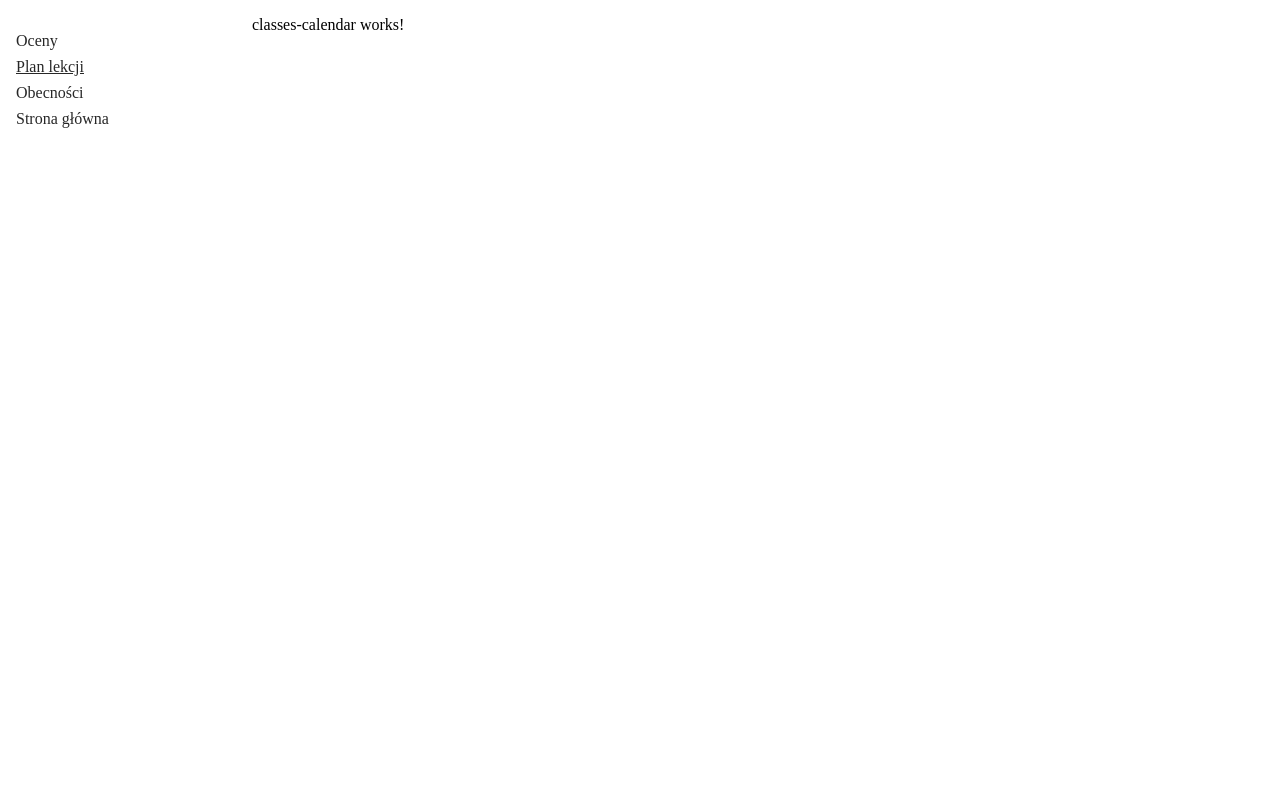
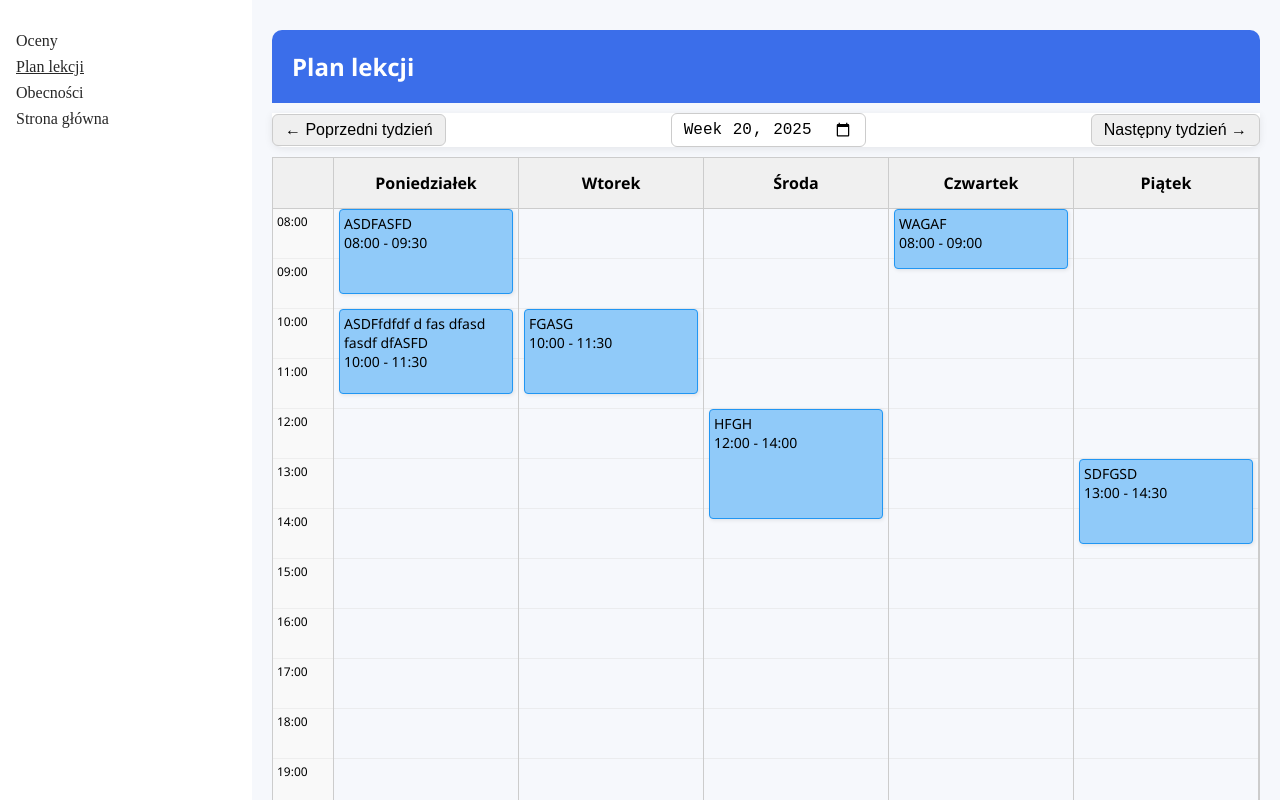
Before and after one commit to RafalJakimowicz/DziennikFrontend, an Angular app: page / in a window 1280 px wide. Both pictures are taken after a click on the button "Zobacz plan". Shown: the top 800 px of the page. Built offline with nearby package versions, Linux system fonts and the light colour scheme.

Commit message:
Add files via upload

```diff
--- a/src/app/components/page/classes-calendar/classes-calendar.component.css
+++ b/src/app/components/page/classes-calendar/classes-calendar.component.css
@@ -0,0 +1,139 @@
+:host {
+  display: block;
+  font-family: 'Segoe UI', sans-serif;
+  background-color: #f6f8fc;
+  padding: 20px;
+}
+
+#calendar-header {
+  background-color: #3b6eea;
+  color: white;
+  padding: 20px;
+  border-radius: 10px 10px 0 0;
+  font-size: 1.5em;
+  font-weight: bold;
+  margin-top: 10px;
+  margin-bottom: 10px;
+}
+
+.calendar-controls {
+  margin-bottom: 10px;
+  background-color: #ffffff;
+  color: #333;
+  border-radius: 0 0 10px 10px;
+  display: flex;
+  align-items: center;
+  justify-content: space-between;
+  flex-wrap: wrap;
+  gap: 15px;
+  box-shadow: 0 2px 8px rgba(0, 0, 0, 0.08);
+}
+
+.calendar-controls button {
+  padding: 6px 12px;
+  border-radius: 6px;
+  border: 1px solid #ccc;
+  font-size: 16px;
+}
+
+.calendar-container {
+  display: flex;
+  position: relative;
+  height: 800px;
+  border: 1px solid #ccc;
+}
+
+.time-column {
+  width: 60px;
+  border-right: 1px solid #ccc;
+  background-color: #f9f9f9;
+  position: relative;
+}
+
+.corner-cell {
+  height: 50px;
+  background-color: #f0f0f0;
+  border-bottom: 1px solid #ccc;
+}
+
+.time-slot {
+  height: 50px;
+  padding: 4px;
+  font-size: 12px;
+  border-bottom: 1px solid #eee;
+  box-sizing: border-box;
+}
+
+.day-columns {
+  display: flex;
+  flex: 1;
+}
+
+.day-column {
+  flex: 1;
+  border-right: 1px solid #ccc;
+  position: relative;
+}
+
+.day-header {
+  text-align: center;
+  font-weight: bold;
+  background-color: #f0f0f0;
+  padding: 0;
+  margin: 0;
+  height: 50px;
+  line-height: 50px;
+  border-bottom: 1px solid #ccc;
+}
+
+.day-body {
+  position: relative;
+  height: 750px;
+  box-sizing: border-box;
+}
+
+.day-body::before {
+  content: '';
+  position: absolute;
+  top: 0;
+  bottom: 0;
+  width: 100%;
+  background-image: repeating-linear-gradient(
+    to bottom,
+    transparent,
+    transparent 49px,
+    #e0e0e0 50px
+  );
+  z-index: 0;
+}
+
+.lesson-block {
+  position: absolute;
+  left: 5px;
+  right: 5px;
+  background-color: #90caf9;
+  border: 1px solid #2196f3;
+  border-radius: 4px;
+  color: #000;
+  font-size: 14px;
+  padding: 4px;
+  overflow: hidden;
+  box-shadow: 1px 1px 4px rgba(0,0,0,0.1);
+  z-index: 1;
+}
+
+input[type="week"] {
+  padding: 6px 12px;
+  border-radius: 6px;
+  border: 1px solid #ccc;
+  font-size: 16px;
+}
+
+input[type="week"]:hover {
+  border-color: #999;
+}
+
+input[type="week"]:focus {
+  border-color: #007bff;
+  box-shadow: 0 0 0 3px rgba(0, 123, 255, 0.25);
+}
--- a/src/app/components/page/classes-calendar/classes-calendar.component.html
+++ b/src/app/components/page/classes-calendar/classes-calendar.component.html
@@ -1 +1,32 @@
-<p>classes-calendar works!</p>
+<div id="calendar-header">Plan lekcji</div>
+<div class="calendar-controls">
+  <button (click)="changeWeek(-1)">← Poprzedni tydzień</button>
+  <input type="week"
+         [value]="currentYear + '-W' + (currentWeek < 10 ? '0' + currentWeek : currentWeek)"
+         (change)="onWeekChange($event)">
+  <button (click)="changeWeek(1)">Następny tydzień →</button>
+</div>
+
+<div class="calendar-container">
+  <div class="time-column">
+    <div class="corner-cell"></div>
+    <div *ngFor="let hour of hours" class="time-slot">{{ hour }}</div>
+  </div>
+
+  <div class="day-columns">
+    <div *ngFor="let day of days" class="day-column">
+      <div class="day-header">{{ day }}</div>
+      <div class="day-body">
+        <div *ngFor="let lesson of getLessonsForDay(day)"
+             class="lesson-block"
+             [ngStyle]="{
+               'top': getTopOffset(lesson.startTime),
+               'height': getBlockHeight(lesson.startTime, lesson.endTime)
+             }">
+          {{ lesson.subject }}<br>
+          {{ lesson.startTime }} - {{ lesson.endTime }}
+        </div>
+      </div>
+    </div>
+  </div>
+</div>
--- a/src/app/components/page/classes-calendar/classes-calendar.component.ts
+++ b/src/app/components/page/classes-calendar/classes-calendar.component.ts
@@ -1,11 +1,84 @@
 import { Component } from '@angular/core';
+import { CommonModule } from '@angular/common';
 
 @Component({
+  standalone: true,
   selector: 'app-classes-calendar',
-  imports: [],
+  imports: [CommonModule],
   templateUrl: './classes-calendar.component.html',
-  styleUrl: './classes-calendar.component.css'
+  styleUrls: ['./classes-calendar.component.css']
 })
 export class ClassesCalendarComponent {
+  currentWeek: number;
+  currentYear: number;
+  days: string[] = ['Poniedziałek', 'Wtorek', 'Środa', 'Czwartek', 'Piątek'];
+  hours: string[] = [
+    '08:00', '09:00', '10:00', '11:00',
+    '12:00', '13:00', '14:00', '15:00',
+    '16:00', '17:00', '18:00', '19:00'
+  ];
+
+  lessons: any[] = [];
+
+  constructor() {
+    const today = new Date();
+    const { week, year } = this.getWeekNumber(today);
+    this.currentWeek = week;
+    this.currentYear = year;
+    this.loadSampleLessons();
+  }
+
+  changeWeek(offset: number) {
+    const firstDayOfYear = new Date(this.currentYear, 0, 1);
+    const newDate = new Date(firstDayOfYear.getTime() + (this.currentWeek - 1 + offset) * 7 * 86400000);
+    const { week, year } = this.getWeekNumber(newDate);
+    this.currentWeek = week;
+    this.currentYear = year;
+    this.loadSampleLessons();
+  }
+
+  onWeekChange(event: any) {
+    const [year, week] = event.target.value.split('-W').map(Number);
+    this.currentWeek = week;
+    this.currentYear = year;
+    this.loadSampleLessons();
+  }
+
+  loadSampleLessons() {
+    this.lessons = [
+      { subject: 'ASDFASFD', day: 'Poniedziałek', startTime: '08:00', endTime: '09:30' },
+      { subject: 'ASDFfdfdf d fas dfasd fasdf dfASFD', day: 'Poniedziałek', startTime: '10:00', endTime: '11:30' },
+      { subject: 'FGASG', day: 'Wtorek', startTime: '10:00', endTime: '11:30' },
+      { subject: 'HFGH', day: 'Środa', startTime: '12:00', endTime: '14:00' },
+      { subject: 'WAGAF', day: 'Czwartek', startTime: '08:00', endTime: '09:00' },
+      { subject: 'SDFGSD', day: 'Piątek', startTime: '13:00', endTime: '14:30' }
+    ];
+  }
+
+  getLessonsForDay(day: string) {
+    return this.lessons.filter(l => l.day === day);
+  }
+
+  getTopOffset(time: string): string {
+    const [hour, minute] = time.split(':').map(Number);
+    const totalMinutes = (hour - 8) * 60 + minute;
+    return `${totalMinutes * (50 / 60)}px`;
+  }
+
+  getBlockHeight(startTime: string, endTime: string): string {
+    const [sh, sm] = startTime.split(':').map(Number);
+    const [eh, em] = endTime.split(':').map(Number);
+    const duration = (eh * 60 + em) - (sh * 60 + sm);
+    return `${duration * (50 / 60)}px`;
+  }
+
+  getWeekNumber(date: Date): { week: number, year: number } {
+    const d = new Date(Date.UTC(date.getFullYear(), date.getMonth(), date.getDate()));
+    const dayNum = d.getUTCDay() || 7;
+    d.setUTCDate(d.getUTCDate() + 4 - dayNum);
+    const yearStart = new Date(Date.UTC(d.getUTCFullYear(), 0, 1));
+    const weekNo = Math.ceil((((d.getTime() - yearStart.getTime()) / 86400000) + 1) / 7);
+    return { week: weekNo, year: d.getUTCFullYear() };
+  }
 
 }
```
Also changed, not shown: 1 other file (tests, documents, lock files or other folders).
